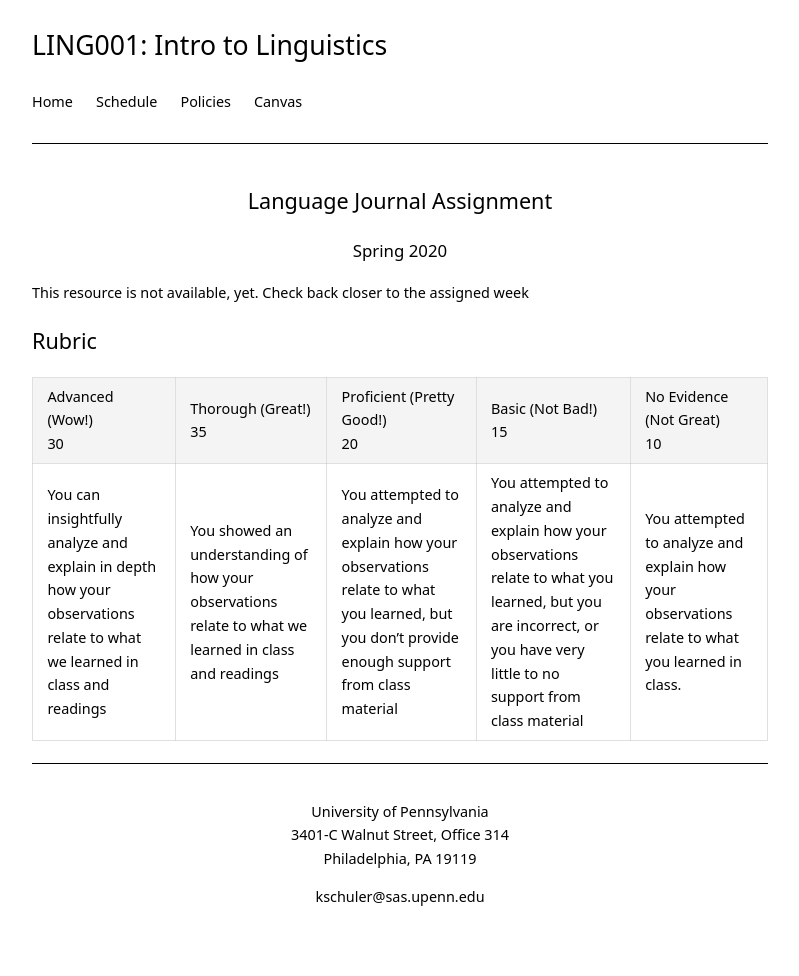
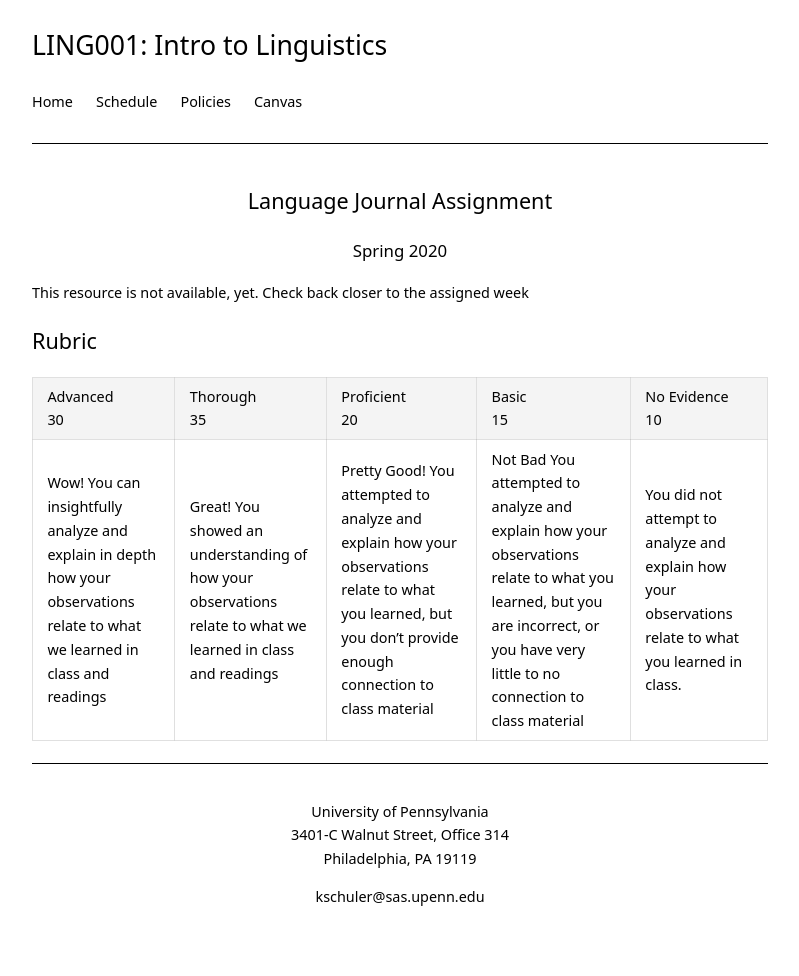
Before and after one commit to kschuler/ling001, a Jekyll site: the page built from resources/language-journal-assignment.md, in a window 1280 px wide. Shown: the whole page, without its empty margins (240-1039 px from the left). Built offline with Jekyll 4.4.1, drawn with Linux system fonts in a browser that asks for light colours.

Commit message:
Update language-journal-assignment.md

```diff
--- a/resources/language-journal-assignment.md
+++ b/resources/language-journal-assignment.md
@@ -10,6 +10,6 @@ This resource is not available, yet. Check back closer to the assigned week
 
 ## Rubric
 
-Advanced (Wow!)<br>30 | Thorough (Great!)<br>35 | Proficient (Pretty Good!)<br>20 | Basic (Not Bad!)<br>15| No Evidence (Not Great)<br>10
+Advanced<br>30 | Thorough<br>35 | Proficient<br>20 | Basic<br>15| No Evidence <br>10
 --- | --- | --- | --- | ---
-You can insightfully analyze and explain in depth how your observations relate to what we learned in class and readings | You showed an understanding of how your observations relate to what we learned in class and readings | You attempted to analyze and explain how your observations relate to what you learned, but you don’t provide enough support from class material | You attempted to analyze and explain how your observations relate to what you learned, but you are incorrect, or you have very little to no support from class material | You attempted to analyze and explain how your observations relate to what you learned in class.
+**Wow!** You can insightfully analyze and explain in depth how your observations relate to what we learned in class and readings | **Great!** You showed an understanding of how your observations relate to what we learned in class and readings | **Pretty Good!** You attempted to analyze and explain how your observations relate to what you learned, but you don’t provide enough connection to class material | **Not Bad** You attempted to analyze and explain how your observations relate to what you learned, but you are incorrect, or you have very little to no connection to class material | You did not attempt to analyze and explain how your observations relate to what you learned in class.
```
